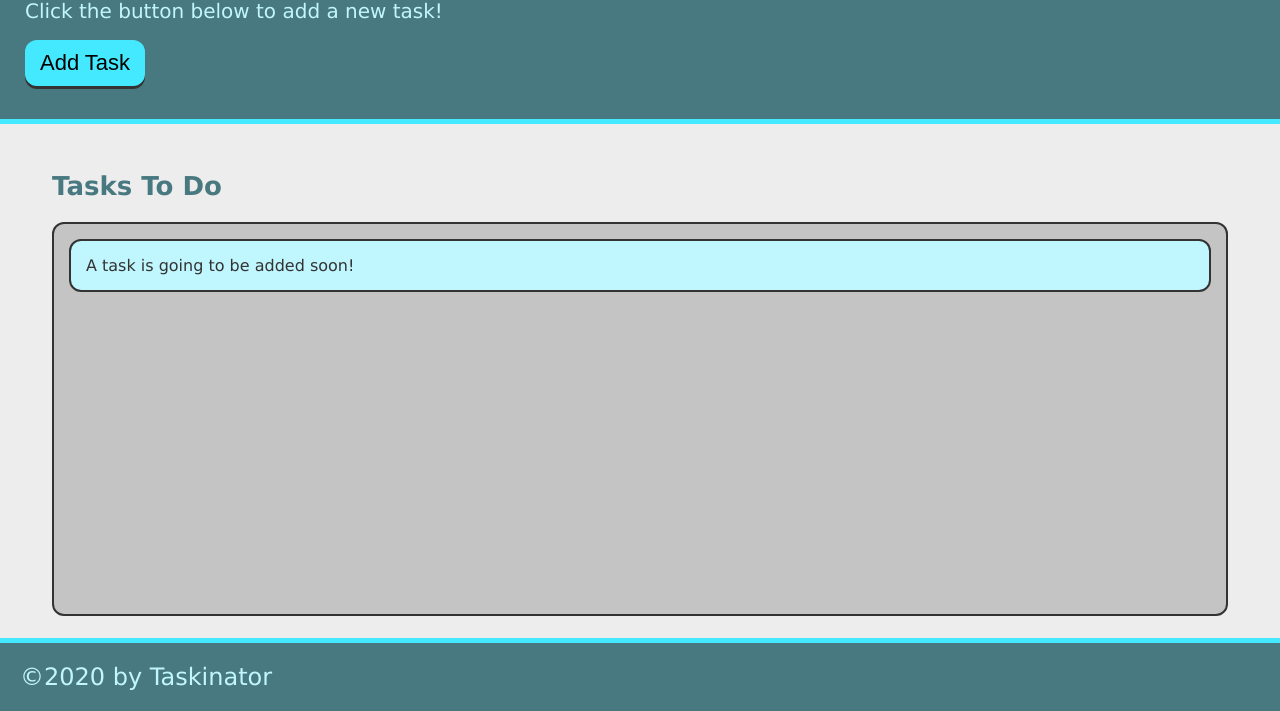
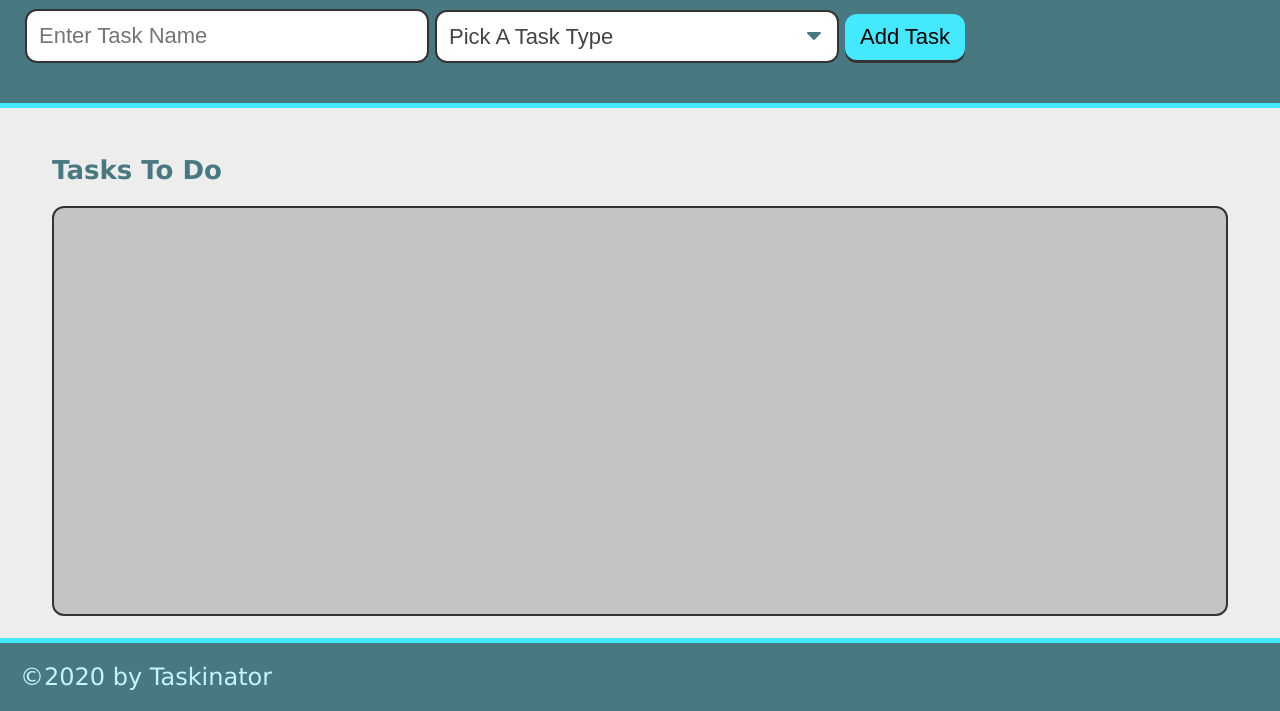
Before and after one commit to codequeen69/Taskinator, a plain HTML site: page index.html in a window 1280 px wide. Shown: the part 89-800 px from the top of the page. Drawn offline with Linux system fonts and the light colour scheme.

Commit message:
form html

```diff
--- a/index.html
+++ b/index.html
@@ -10,15 +10,27 @@
 <body>
     <header>
         <h1 class="page-title">Taskinator</h1>
-        <p>Click the button below to add a new task!</p>
-        <button class="btn" id="save-task">Add Task</button>
+        <form id="task-form">
+            <div class="form-group">
+                <input type="text" name="task-name" placeholder="Enter Task Name"/>
+            </div>
+            <div class="form-group">
+                <select name="task-type" class="select-dropdown">
+                    <option value="" disabled selected>Pick A Task Type</option>
+                    <option value="School">Print</option>
+                    <option value = "Work">Web</option>
+                    <option value ="Home">Mobile</option>
+                </select>
+            </div>
+            <div class="form-group">
+                <button class="btn" id="save-task">Add Task</button>
+            </div>
+        </form>
     </header>
     <main class="page-content">
         <section class="task-list-wrapper">
             <h2 class="list-title">Tasks To Do</h2>
-            <ul class="task-list" id="tasks-to-do">
-                <li class="task-item">A task is going to be added soon!</li>
-            </ul>
+            <ul class="task-list" id="tasks-to-do"></ul>
         </section>
     </main>
     <footer>
```
